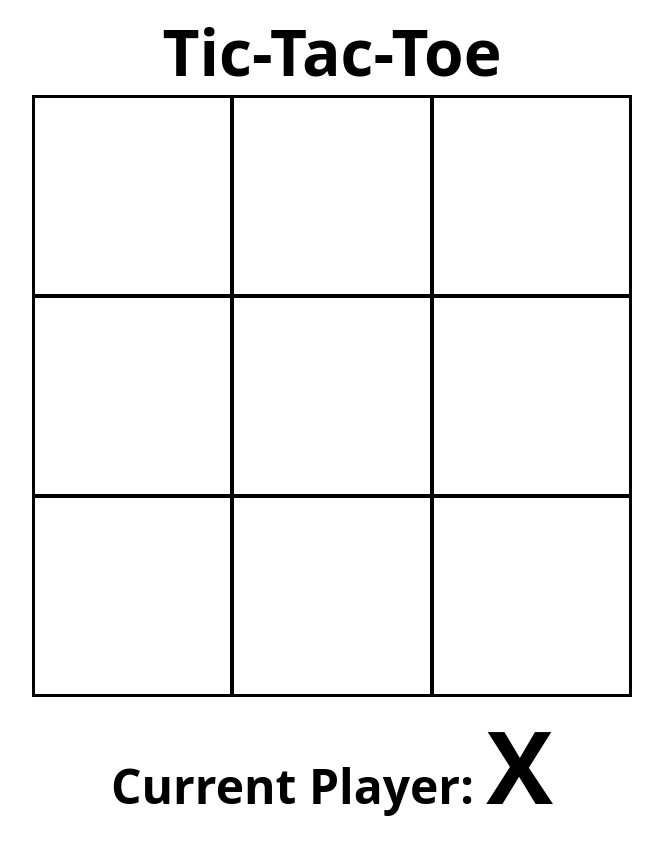
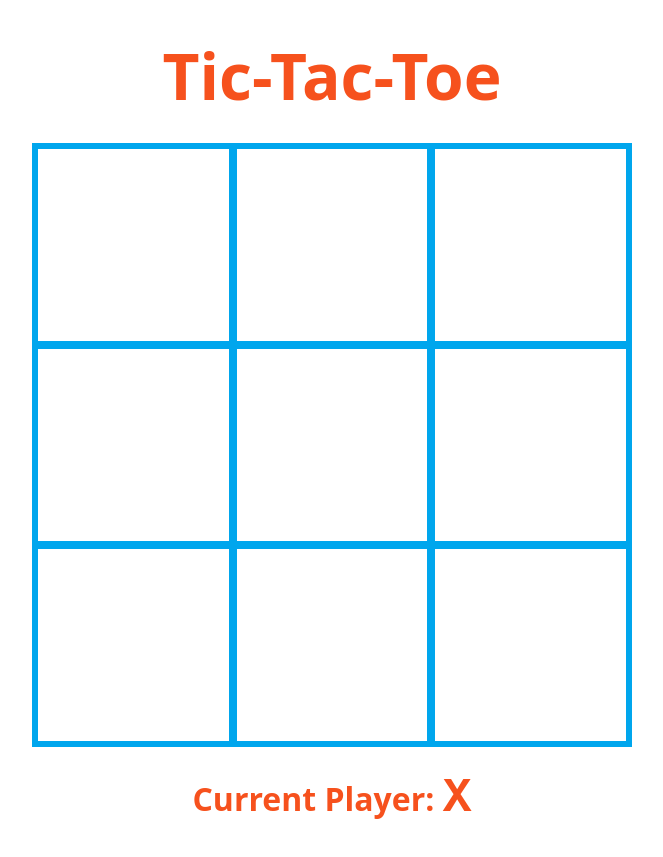
Before and after one commit to CFisher21/Tic-Tac-Toe, a plain HTML site: page index.html in a window 1280 px wide. Shown: the whole page, without its empty margins (308-971 px from the left). Drawn offline with Linux system fonts and the light colour scheme.

Commit message:
Styled to look presentable

```diff
--- a/index.html
+++ b/index.html
@@ -39,7 +39,7 @@
                 <span class="xo" id="row3-col3"></span>
             </div>
         </div>
-        <div class="player" id="player">Current Player: <span id="currentPlayer">X</span></div>
+        <div class="player" id="player">Current Player: <span class="currentPlayer" id="currentPlayer">X</span></div>
     </div>
 </body>
 </html>
--- a/styles.css
+++ b/styles.css
@@ -8,20 +8,23 @@
     grid-template-columns: repeat(3, 1fr);
     gap: 0;
     width: 600px;
-    border: 1px solid black;
+    border: 2px solid #00a6ed;
 }
 
 .gameplace {
     height: 200px;
-    border: 2px solid black;
+    border: 4px solid #00a6ed;
 }
 
-span {
-    font-size: 100px;
+.currentPlayer {
+    font-size: 48px;
+    font-weight: 700;
+    font-family: 'Courier New', Courier, monospace;
 }
 
 .xo {
     font-size: 150px;
+    font-weight: 500;
     font-family: 'Courier New', Courier, monospace;
     display: flex;
     justify-content: center;
@@ -29,6 +32,7 @@ span {
     height: 100%;
     width: 100%;
     cursor: pointer;
+    color: #ffb400;
 }
 
 
@@ -40,11 +44,15 @@ span {
 }
 
 .player {
-    font-size: 48px;
+    font-size: 32px;
     font-weight: 600;
+    margin: 24px;
+    color: #f6511d;
 }
 
 .title {
     font-size: 64px;
     font-weight: 600;
+    margin: 24px;
+    color: #f6511d;
 }
```
